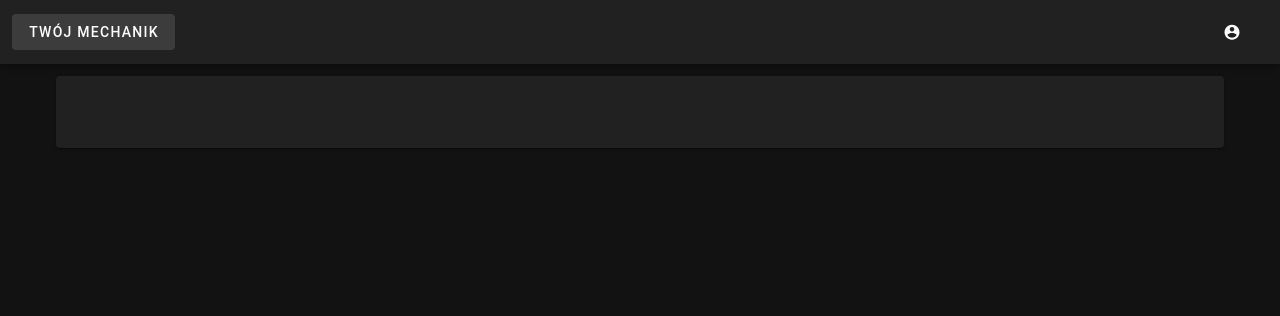
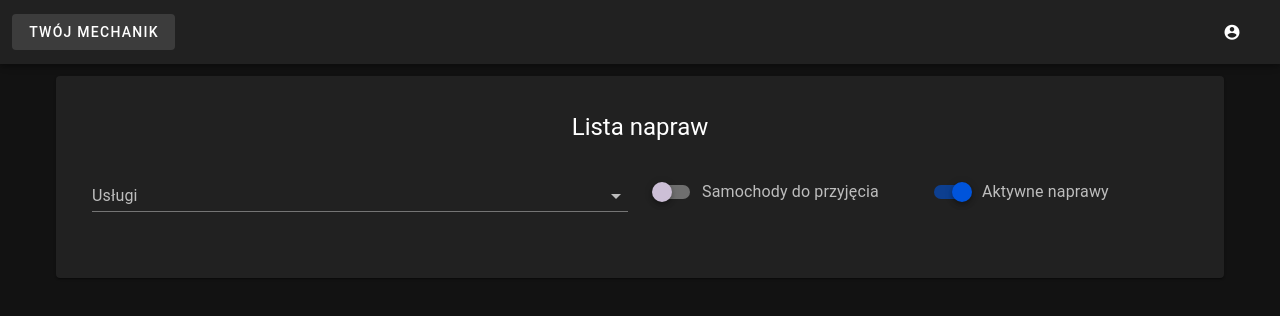
Before and after one commit to Lecrut/YourCarMechanic, a Nuxt app: page /company in a window 1280 px wide. Shown: the top 316 px of the page. Built offline with nearby package versions, Linux system fonts and the light colour scheme.

Commit message:
filter workshop fixes

```diff
--- a/locales/en.json
+++ b/locales/en.json
@@ -134,6 +134,12 @@
     "email": "Email address",
     "services": "Services performed"
   },
+  "company": {
+    "title": "Repair list",
+    "activeFixes": "Active fixes",
+    "toBeAccepted": "Cars to be accepted",
+    "services": "Services"
+  },
   "userBookFix": {
     "stepper": {
       "chooseRepair": "Service",
--- a/locales/pl.json
+++ b/locales/pl.json
@@ -134,6 +134,12 @@
     "email": "Adres e-mail",
     "services": "Wykonywane usługi"
   },
+  "company": {
+    "title": "Lista napraw",
+    "activeFixes": "Aktywne naprawy",
+    "toBeAccepted": "Samochody do przyjęcia",
+    "services": "Usługi"
+  },
   "userBookFix": {
     "stepper": {
       "chooseRepair": "Usługa",
--- a/pages/company/index.vue
+++ b/pages/company/index.vue
@@ -1,4 +1,6 @@
 <script setup lang="ts">
+import {services} from "~/composable/services";
+
 definePageMeta({
   layout: 'company',
 })
@@ -9,25 +11,95 @@ const authStore = useAuthStore()
 const {company} = storeToRefs(authStore)
 
 const fixStore = useFixesStore()
-const {fixes} = storeToRefs(fixStore)
+const {fixes, historyFixes} = storeToRefs(fixStore)
+
+const sharedStore = useSharedStore()
+const {loading} = storeToRefs(sharedStore)
+
+const searchedServices = ref([])
+const checkboxToBeAccepted = ref(false)
+const checkboxActiveFixes = ref(true)
+
+const isHistoryFixesSearched = ref(false)
+
+const fixesList = computed(() => {
+  let filteredFixes = checkboxActiveFixes.value ? fixes.value : historyFixes.value
+
+  if (searchedServices.value.length > 0) {
+    filteredFixes = filteredFixes.filter(fix =>
+        searchedServices.value.some(service =>
+            fix.services.includes(service)
+        )
+    )
+  }
+
+  if (checkboxToBeAccepted.value && checkboxActiveFixes.value) {
+    filteredFixes = filteredFixes.filter(fix =>
+        fix.notifications.length === 0
+    )
+  }
+
+  return filteredFixes
+});
 
 onMounted(async () => {
   if (company.value)
     await fixStore.getWorkshopFixes(company.value)
 })
 
+watch(checkboxActiveFixes, async (newValue) => {
+  if (!newValue) {
+    if (company.value && !isHistoryFixesSearched.value)
+      await fixStore.getWorkshopHistoryFixes(company.value)
+
+    isHistoryFixesSearched.value = true
+  }
+})
 </script>
 
 <template>
-  <!--  todo: add filters and for instance search in previous-->
   <v-container class="h-auto my-15">
     <v-card
         class="pa-5"
     >
       <v-card-text>
+        <div class="text-h5 text-center mb-5">
+          {{ t('company.title') }}
+        </div>
+
+        <v-row>
+          <v-col cols="12" md="6" sm="12">
+            <v-select
+                v-model="searchedServices"
+                :label="t('company.services')"
+                :items="services(t)"
+                chips
+                multiple
+                clearable
+            />
+          </v-col>
+
+          <v-col cols="12" md="3" sm="6" xs="12">
+            <v-switch
+                v-model="checkboxToBeAccepted"
+                color="primary"
+                :label="t('company.toBeAccepted')"
+                :disabled="!checkboxActiveFixes"
+            />
+          </v-col>
+
+          <v-col cols="12" md="3" sm="6" xs="12">
+            <v-switch
+                v-model="checkboxActiveFixes"
+                color="primary"
+                :label="t('company.activeFixes')"
+            />
+          </v-col>
+        </v-row>
+
         <v-row justify="center">
           <v-col
-              v-for="(item) in fixes"
+              v-for="(item) in fixesList"
               cols="12"
               lg="4"
               md="6"
@@ -39,6 +111,14 @@ onMounted(async () => {
             />
           </v-col>
         </v-row>
+
+        <div v-if="loading" align="center" class="mt-5">
+          <v-progress-circular
+              :size="50"
+              color="primary"
+              indeterminate
+          />
+        </div>
       </v-card-text>
     </v-card>
   </v-container>
--- a/pages/company/profile.vue
+++ b/pages/company/profile.vue
@@ -191,39 +191,39 @@ watch(company, (newValue) => {
           </v-col>
         </v-row>
 
-        <v-row
-            v-if="!isEditing"
-            justify="center"
-            class="mb-5">
-          <v-btn
-              prepend-icon="mdi-pencil"
-              @click="isEditing=true"
-          >
-            {{ t('universal.edit') }}
-          </v-btn>
-        </v-row>
+        <!--        <v-row-->
+        <!--            v-if="!isEditing"-->
+        <!--            justify="center"-->
+        <!--            class="mb-5">-->
+        <!--          <v-btn-->
+        <!--              prepend-icon="mdi-pencil"-->
+        <!--              @click="isEditing=true"-->
+        <!--          >-->
+        <!--            {{ t('universal.edit') }}-->
+        <!--          </v-btn>-->
+        <!--        </v-row>-->
 
-        <v-row
-            v-else
-            justify="center"
-            class="mb-5"
-        >
-          <v-btn
-              class="mx-2"
-              color="default"
-              variant="outlined"
-              @click="isEditing=false"
-          >
-            {{ t('universal.cancel') }}
-          </v-btn>
+        <!--        <v-row-->
+        <!--            v-else-->
+        <!--            justify="center"-->
+        <!--            class="mb-5"-->
+        <!--        >-->
+        <!--          <v-btn-->
+        <!--              class="mx-2"-->
+        <!--              color="default"-->
+        <!--              variant="outlined"-->
+        <!--              @click="isEditing=false"-->
+        <!--          >-->
+        <!--            {{ t('universal.cancel') }}-->
+        <!--          </v-btn>-->
 
-          <v-btn
-              class="mx-2"
-              @click="saveForm"
-          >
-            {{ t('universal.save') }}
-          </v-btn>
-        </v-row>
+        <!--          <v-btn-->
+        <!--              class="mx-2"-->
+        <!--              @click="saveForm"-->
+        <!--          >-->
+        <!--            {{ t('universal.save') }}-->
+        <!--          </v-btn>-->
+        <!--        </v-row>-->
       </v-form>
     </v-sheet>
   </v-container>
--- a/stores/fixesStore.ts
+++ b/stores/fixesStore.ts
@@ -133,7 +133,24 @@ export const useFixesStore = defineStore("fixes", () => {
         }
 
         const getWorkshopHistoryFixes = async (company: IWorkshop) => {
-            //     todo: write get historical workshop fixes
+            sharedStore.init()
+
+            try {
+                // @ts-ignore
+                const {data} = await useFetch(authApiUrl + 'get-workshop-closed-fixes', {
+                    query: {companyRef: company.reference},
+                    method: 'POST',
+                }) as unknown as IFix[]
+
+                if (data.value) {
+                    historyFixes.value = data.value.map(mapIFix)
+                    sharedStore.success()
+                } else {
+                    sharedStore.failure()
+                }
+            } catch (e) {
+                sharedStore.failure()
+            }
         }
 
 
```
Also changed, not shown: 2 other files (tests, documents, lock files or other folders).
